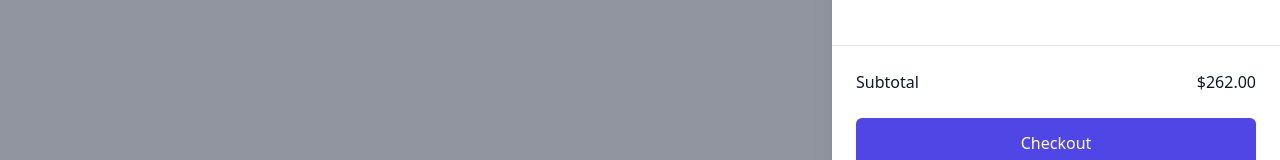
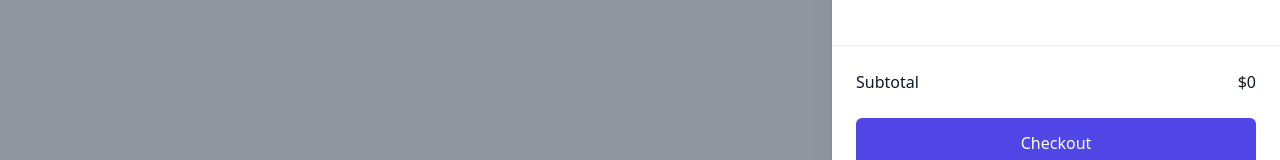
Before and after one commit to Sharif-11/E-commerce, a React (Vite) app: page /cart in a window 1280 px wide. Shown: the part 608-768 px from the top of the page. Built offline with nearby package versions, Linux system fonts and the light colour scheme.

Commit message:
cart done

```diff
--- a/src/Components/Cart.tsx
+++ b/src/Components/Cart.tsx
@@ -1,8 +1,17 @@
+import { useContext } from "react";
 import { useNavigate } from "react-router";
+import { CartContext } from "../Contexts/CartContext";
 import CartItems from "./CartItems";
 
 const Cart = () => {
   const navigate = useNavigate();
+  const [cart] = useContext(CartContext);
+  const computeTotalCost = () => {
+    return cart.reduce(
+      (acc, product) => acc + product.price * product.quantity,
+      0
+    );
+  };
   const handleClose = () => {
     navigate("/");
   };
@@ -66,7 +75,7 @@ const Cart = () => {
                 <div className="border-t border-gray-200 px-4 py-6 sm:px-6">
                   <div className="flex justify-between text-base font-medium text-gray-900">
                     <p>Subtotal</p>
-                    <p>$262.00</p>
+                    <p>${computeTotalCost()}</p>
                   </div>
 
                   <div className="mt-6">
--- a/src/Components/Header.tsx
+++ b/src/Components/Header.tsx
@@ -1,7 +1,10 @@
+import { useContext } from "react";
 import { NavLink } from "react-router";
+import { CartContext } from "../Contexts/CartContext";
 import CartIconWithBadge from "./CartIcon";
 
 const Header = () => {
+  const [cart] = useContext(CartContext);
   return (
     <div className="navbar bg-[rgb(135,89,78)] sticky top-0 z-[5]">
       <div className="flex-1">
@@ -18,7 +21,7 @@ const Header = () => {
           </li>
           <li className="bg-transparent focus:bg-transparent">
             <NavLink to="/cart" className="text-white">
-              <CartIconWithBadge itemCount={0} />
+              <CartIconWithBadge itemCount={cart.length} />
             </NavLink>
           </li>
         </ul>
--- a/src/Hooks/useCart.ts
+++ b/src/Hooks/useCart.ts
@@ -3,6 +3,7 @@ import { CartContext } from "../Contexts/CartContext";
 
 const useCart = (id: number) => {
   const [cart, setCart] = useContext(CartContext);
+
   const removeItem = () => {
     const filteredCart = cart.filter((product) => product.id !== id);
     setCart(filteredCart);
@@ -31,6 +32,10 @@ const useCart = (id: number) => {
       setCart(updatedCart);
     }
   };
-  return { removeItem, increaseQuantity, decreaseQuantity };
+  return {
+    removeItem,
+    increaseQuantity,
+    decreaseQuantity,
+  };
 };
 export default useCart;
```
